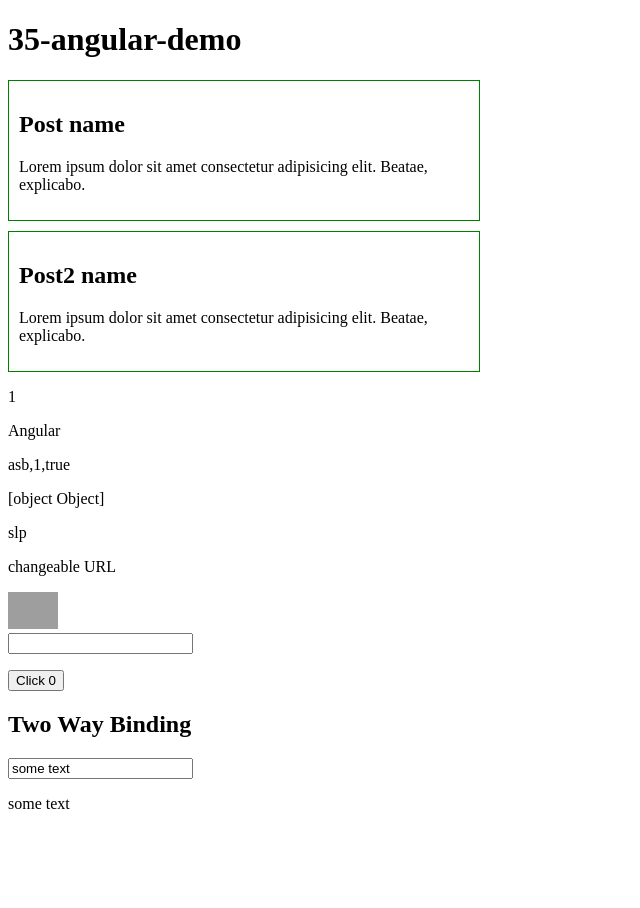
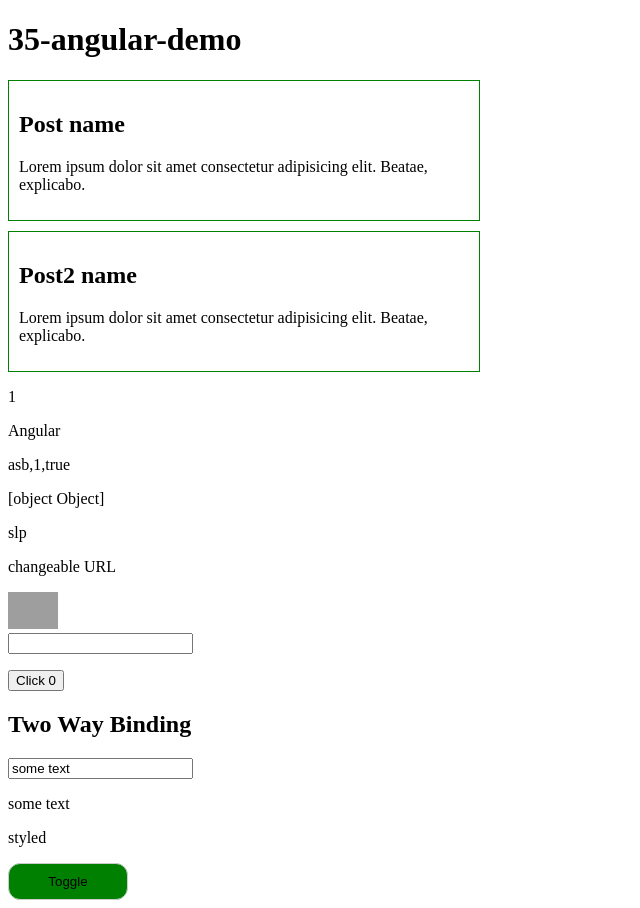
Before and after one commit to TkachukRR/26-angular-demo, an Angular app: page / in a window 1280 px wide. Shown: the whole page, without its empty margins (0-640 px from the left). Before the commit the page ends 829 px from the top, so only its background shows below. Built offline with nearby package versions, Linux system fonts and the light colour scheme; grey boxes are pictures that could not be loaded.

Commit message:
#004 added ngStyled toggle background button

```diff
--- a/src/app/app.component.html
+++ b/src/app/app.component.html
@@ -5,3 +5,4 @@
 <app-post2></app-post2>
 <app-task1></app-task1>
 <app-tow-way-binding></app-tow-way-binding>
+<app-styled></app-styled>
--- a/src/app/app.module.ts
+++ b/src/app/app.module.ts
@@ -7,6 +7,7 @@ import { Post2Component } from './post2/post2.component';
 import { Task1Component } from './task1/task1.component';
 import { TowWayBindingComponent } from './tow-way-binding/tow-way-binding.component';
 import { FormsModule } from '@angular/forms';
+import { StyledComponent } from './styled/styled.component';
 
 @NgModule({
   declarations: [
@@ -15,6 +16,7 @@ import { FormsModule } from '@angular/forms';
     Post2Component,
     Task1Component,
     TowWayBindingComponent,
+    StyledComponent,
   ],
   imports: [BrowserModule, FormsModule],
   providers: [],
--- /dev/null
+++ b/src/app/styled/styled.component.html
@@ -0,0 +1,14 @@
+<p>styled</p>
+<button
+  type="button"
+  (click)="backgroundToggle = !backgroundToggle"
+  [ngStyle]="{
+    minWidth: '120px',
+    padding: '10px 20px',
+    borderRadius: '12px',
+    border: '1px solid #ccc',
+    background: backgroundToggle ? 'red' : 'green'
+  }"
+>
+  Toggle
+</button>
--- /dev/null
+++ b/src/app/styled/styled.component.ts
@@ -0,0 +1,10 @@
+import { Component } from '@angular/core';
+
+@Component({
+  selector: 'app-styled',
+  templateUrl: './styled.component.html',
+  styleUrls: ['./styled.component.scss'],
+})
+export class StyledComponent {
+  backgroundToggle = false;
+}
```
Also changed, not shown: src/app/styled/styled.component.scss (added), 1 other file (tests, documents, lock files or other folders).
